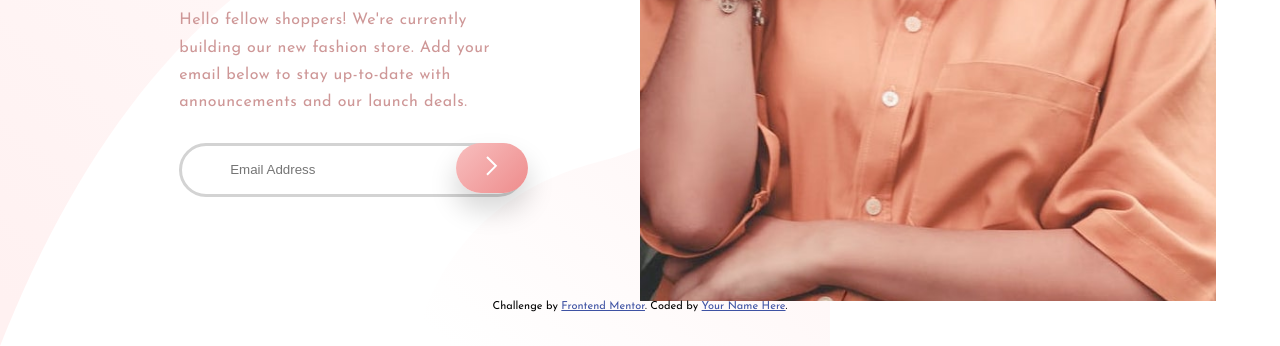
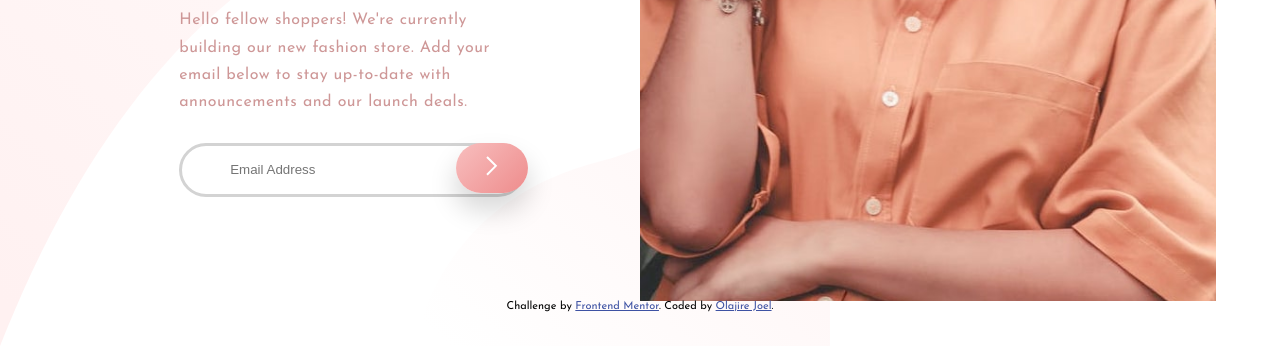
Before and after one commit to JuzzJoel/base-apparel-coming-soon-master, a plain HTML site: page index.html in a window 1280 px wide. Shown: the part 454-800 px from the top of the page. Drawn offline with Linux system fonts and the light colour scheme.

Commit message:
Update index.html

```diff
--- a/index.html
+++ b/index.html
@@ -427,7 +427,7 @@
   <footer>
     <p class="attribution">
       Challenge by <a href="https://www.frontendmentor.io?ref=challenge" target="_blank">Frontend Mentor</a>.
-      Coded by <a href="#">Your Name Here</a>.
+      Coded by <a href="https://olajiire-joel.vercel.app/">Olajire Joel</a>.
     </p>
   </footer>
   <script>
```
